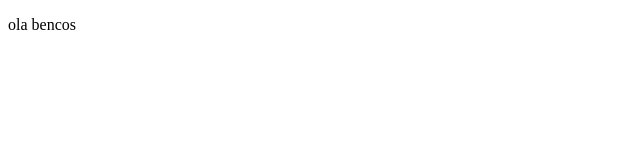
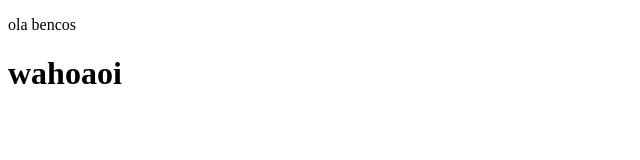
Before and after one commit to Fasith-23/git-one, a plain HTML site: page index.html in a window 1280 px wide. Shown: the whole page, without its empty margins (0-640 px from the left). Drawn offline with Linux system fonts and the light colour scheme.

Commit message:
added index body heading

```diff
--- a/index.html
+++ b/index.html
@@ -7,6 +7,6 @@
     <p>ola bencos</p>
 </head>
 <body>
-
+    <h1>wahoaoi</h1>
 </body>
 </html>
```
